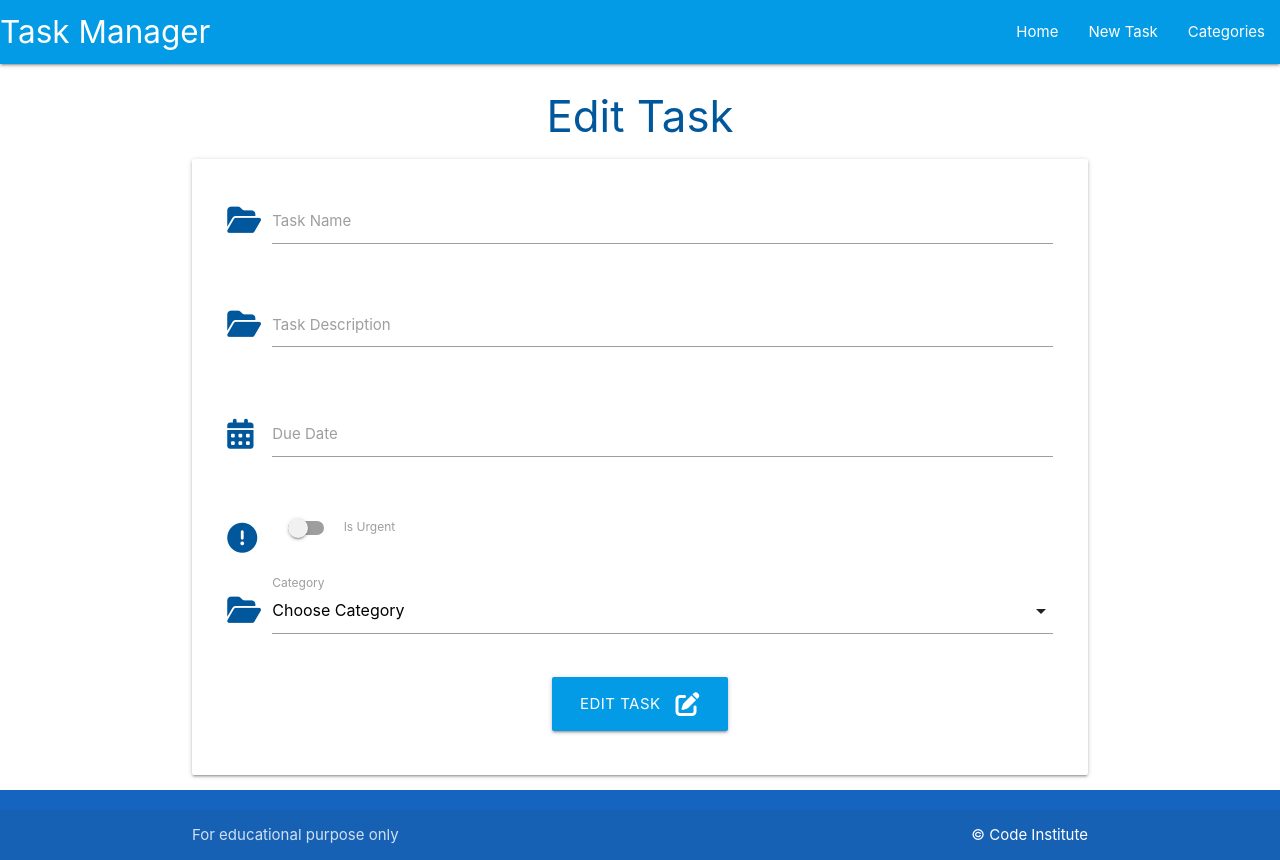
After one commit to nianswe/flask-sqlalchemy-task-manager, a Flask app: template taskmanager/templates/edit_task.html in a window 1280 px wide. The commit adds this page. Run offline with Flask 3, Linux system fonts and the light colour scheme; the template is opened without the code that fills it, so the values that code supplies are empty.

Commit message:
Add change Task

```diff
--- a/taskmanager/templates/delete_category.html
+++ b/taskmanager/templates/delete_category.html
@@ -19,7 +19,7 @@
                 <button type="submit" class="btn-large light-blue darken-1">
                     Delete Category <i class="fas fa-delete right"></i>
                 </button>
-
+            </div>
         </div>
     </form>
 </div>
--- /dev/null
+++ b/taskmanager/templates/edit_task.html
@@ -0,0 +1,86 @@
+{% extends "base.html" %}
+{% block content %}
+
+<h3 class="light-blue-text text-darken-4 center-align">Edit Task</h3>
+
+<div class="row card-panel gray lighten-5">
+    <form class="col s12" method="POST" action="{{ url_for('edit_task', task_id=task.id) }}">
+        <!-- task name -->
+        <div class="row">
+            <div class="input-field col s12">
+                <i class="fas fa-folder-open prefix light-blue-text text-darken-4"></i>
+                <input name="task_name" id="task_name" value="{{ task.task_name }}" minlength="5" maxlength="50" type="text" class="validate"
+                    required>
+                <label for="task_name">Task Name</label>
+            </div>
+        </div>
+
+        <!-- task description -->
+        <div class="row">
+            <div class="input-field col s12">
+                <i class="fas fa-folder-open prefix light-blue-text text-darken-4"></i>
+                <textarea name="task_description" id="task_description" minlength="5" maxlength="200" type="text"
+                    class="materialize-textarea validate" required>
+                    {{- task.task_description -}}</textarea>
+                <label for="task_description">Task Description</label>
+            </div>
+        </div>
+
+        <!-- due date -->
+        <div class="row">
+            <div class="input-field col s12">
+                <i class="fas fa-calendar-days prefix light-blue-text text-darken-4"></i>
+                <input name="due_date" id="due_date" value="{{ task.due_date.strftime('%d %B, %Y') }}" type="text" class="datepicker validate" required>
+                <label for="due_date">Due Date</label>
+            </div>
+        </div>
+
+        <!-- is urgent -->
+        <div class="row">
+            <div class="input-field col s12">
+                <div class="switch">
+                    <i class="fas fa-exclamation-circle prefix light-blue-text text-darken-4"></i>
+                    <label for="is_urgent">
+                        {% if task.is_urgent == True %}
+                            <input name="is_urgent" id="is_urgent" type="checkbox" checked>
+                        {% else %}
+                            <input name="is_urgent" id="is_urgent" type="checkbox">
+                        {% endif %}
+                        <span class="lever"></span>
+                        Is Urgent
+                    </label>
+                </div>
+            </div>
+        </div>
+
+        <!-- category_id -->
+        <div class="row">
+            <div class="input-field col s12">
+                <i class="fas fa-folder-open prefix light-blue-text text-darken-4"></i>
+                <select name="category_id" id="category_id" class="validate" required>
+                    <option value="{{ task.category_id }}" disabled selected>Choose Category</option>
+                    {% for category in categories %}
+                        {% if category == task.category %}
+                            <option value="{{ category.id }}" selected>{{ category.category_name }}</option>
+                        {% else  %}
+                            <option value="{{ category.id }}">{{ category.category_name }}</option>
+                        {% endif %}
+                    {% endfor %}
+                </select>
+                <label for="category_id">Category</label>
+            </div>
+        </div>
+
+
+        <!-- submit button -->
+        <div class="row">
+            <div class="col s12 center-align">
+                <button type="submit" class="btn-large light-blue darken-1">
+                    Edit Task <i class="fas fa-edit right"></i>
+                </button>
+            </div>
+        </div>
+    </form>
+</div>
+
+{% endblock %}
--- a/taskmanager/templates/tasks.html
+++ b/taskmanager/templates/tasks.html
@@ -24,6 +24,9 @@
         <div class="collapsible-body">
             <strong>{{ task.category }}</strong>
             <p>{{ task.task_description }}</p>
+            <p>
+                <a href="{{ url_for('edit_task', task_id=task.id) }}" class="btn green">Edit</a>
+            </p>
         </div>
     </li>
     {% endfor %}
```
Also changed, not shown: taskmanager/routes.py (+15 -0 lines), taskmanager/templates/edit_category.html (+5 -5 lines).
